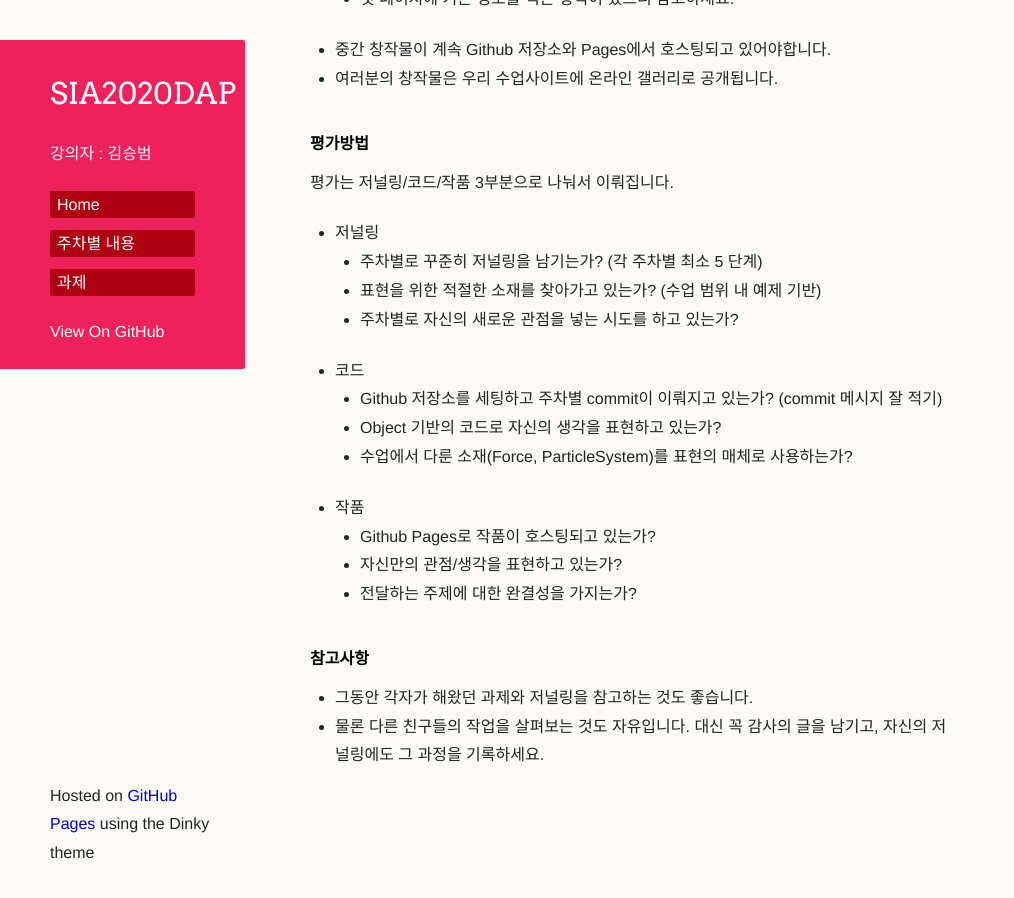
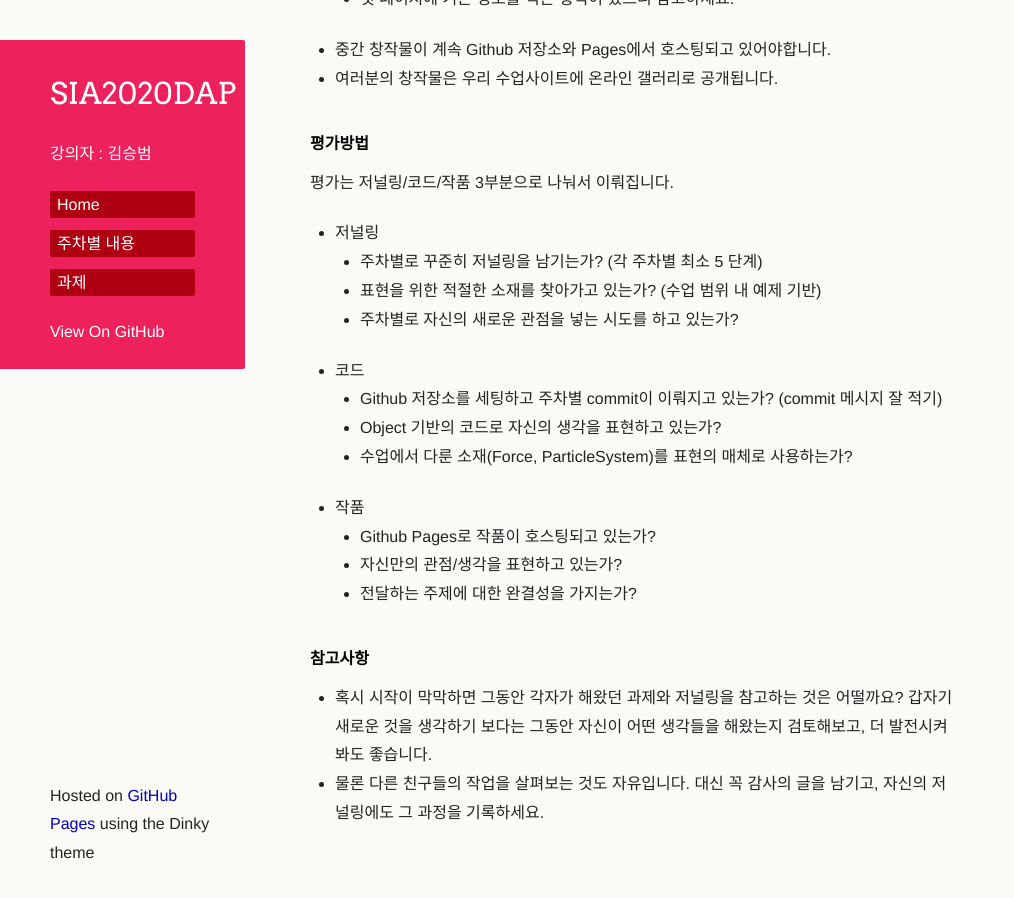
Before and after one commit to picxenk/SIA2020DAP, a Jekyll site: the page built from homework.md, in a window 1280 px wide and 900 px high, scrolled down 10224 px. Shown: the whole window, without its empty margins (0-1014 px from the left). Built offline with Jekyll 4.4.1, drawn with Linux system fonts in a browser that asks for light colours; our own code applies the rules of GitHub Pages for plain Markdown files; a script that is not in the unit is left out; the repository's description, which GitHub fills in, is left out.

Commit message:
Update homework.md

```diff
--- a/homework.md
+++ b/homework.md
@@ -281,5 +281,5 @@
    * 전달하는 주제에 대한 완결성을 가지는가?
 
 #### 참고사항
- * 그동안 각자가 해왔던 과제와 저널링을 참고하는 것도 좋습니다.
+ * 혹시 시작이 막막하면 그동안 각자가 해왔던 과제와 저널링을 참고하는 것은 어떨까요? 갑자기 새로운 것을 생각하기 보다는 그동안 자신이 어떤 생각들을 해왔는지 검토해보고, 더 발전시켜봐도 좋습니다.
  * 물론 다른 친구들의 작업을 살펴보는 것도 자유입니다. 대신 꼭 감사의 글을 남기고, 자신의 저널링에도 그 과정을 기록하세요.
```
